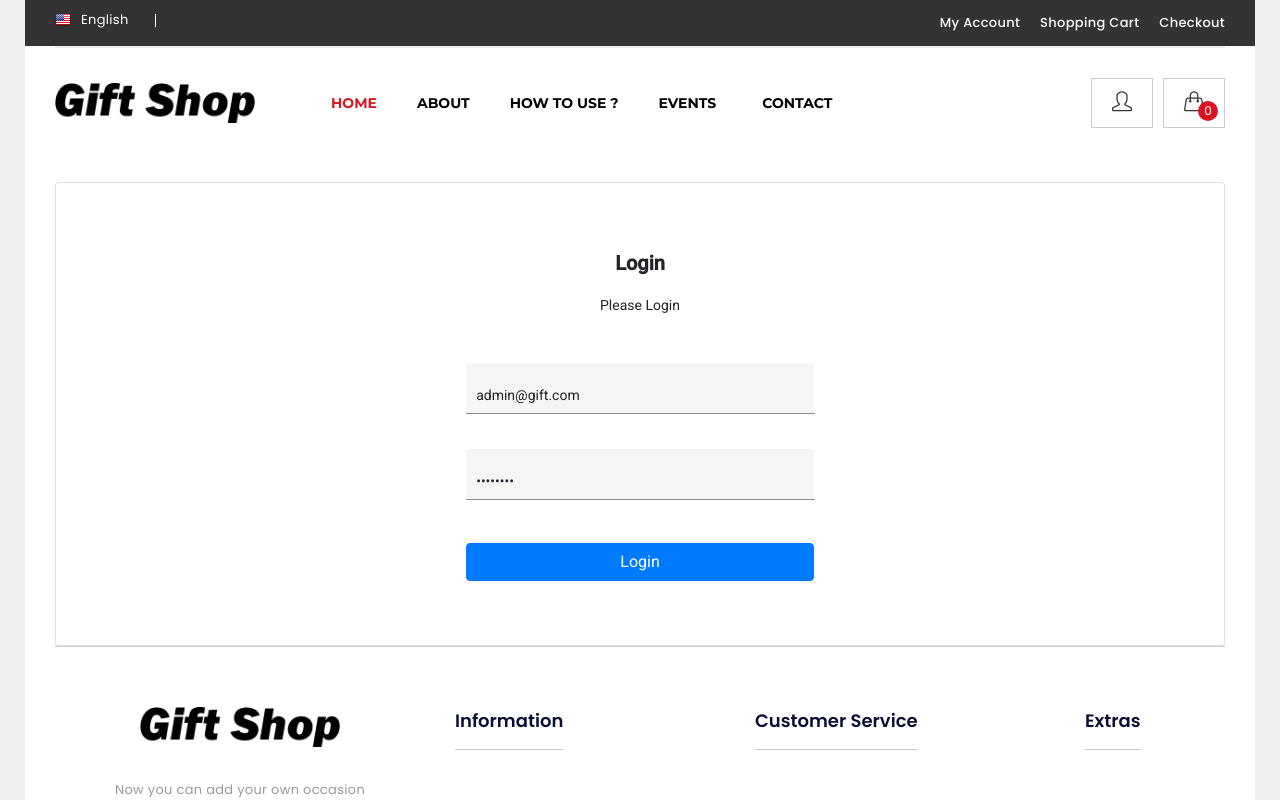
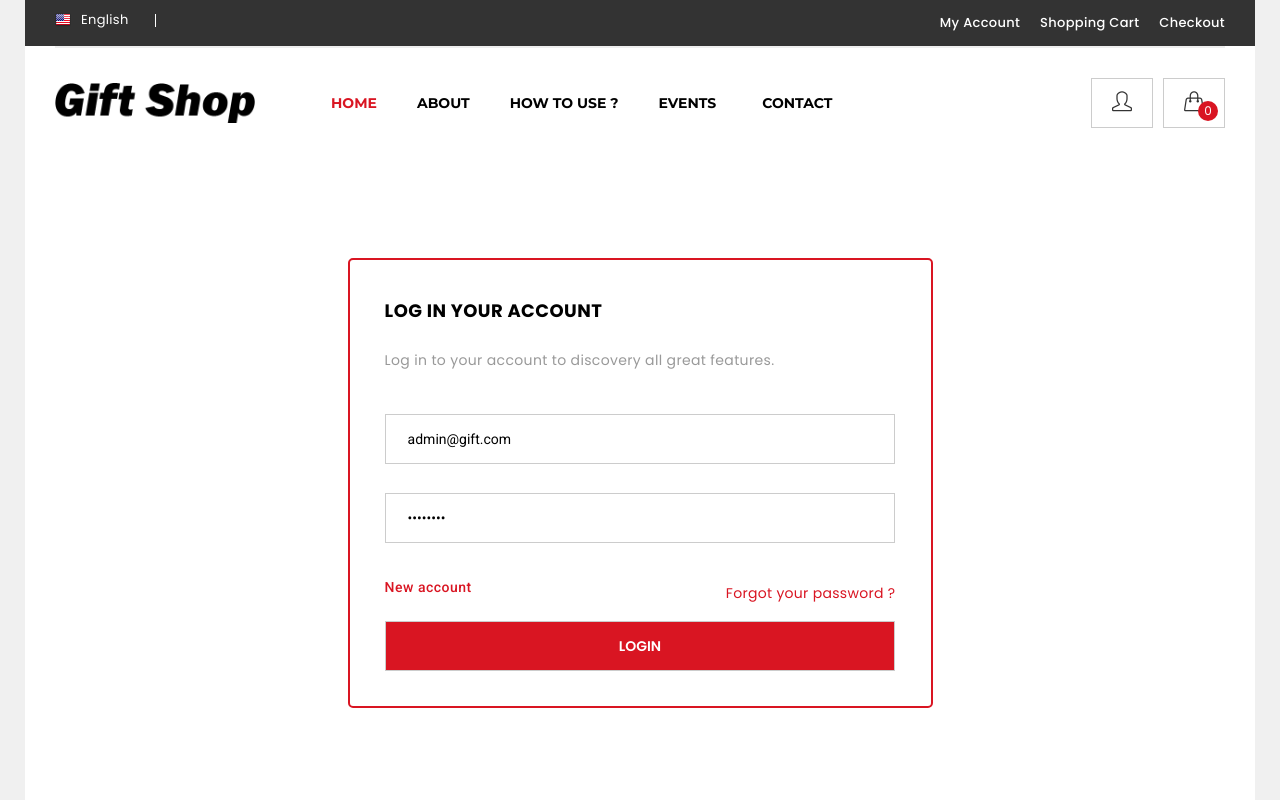
Before and after one commit to basel12345/Gift-Website, an Angular app: page /auth/login in a window 1280 px wide. Shown: the top 800 px of the page. Built offline with nearby package versions, Linux system fonts and the light colour scheme; some icons are missing; a web font is replaced by a local one.

Commit message:
log in styles

```diff
--- a/src/app/auth/login/login.component.html
+++ b/src/app/auth/login/login.component.html
@@ -1,14 +1,15 @@
-<section id="login" class="wow fadeIn pt-4">
+<section class="login_area p_100">
   <div class="container">
-        <div class="card py-lg-5 p-3 text-center">
-            <div class="row w-100 mx-0">
-                <div class="col-lg-4 my-3 mx-auto">
-                    <h2 class="font-weight-bold">Login</h2>
-                    <p>Please Login</p>
-                    <form [formGroup]="loginForm" class="mt-5" (ngSubmit)="onLogin(loginForm.value)">
-                        <!-- Email admin@admin.com-->
-                        <mat-form-field appearance="fill" class="w-100 wow fadeIn">
-                            <input matInput placeholder="Email address" type="email" required formControlName="email" />
+    <div class="login_inner loginpageout">
+      <div class="row">
+        <div class="col-lg-12">
+          <div class="login_title">
+            <h2 class="mb-0">log in your account</h2>
+            <p>Log in to your account to discovery all great features.</p>
+          </div>
+          <form [formGroup]="loginForm" (ngSubmit)="onLogin(loginForm.value)"  class="login_form row">
+            <div class="col-lg-12 form-group">
+              <input matInput placeholder="Email address" class="w-100" type="email" required formControlName="email" />
               <!-- Email Validation -->
               <mat-hint class="text-danger" *ngIf="loginForm.controls['email'].touched">
                                 <span *ngIf="loginForm.controls['email'].errors?.required">
@@ -18,10 +19,9 @@
                   Invalid Email
                 </span>
               </mat-hint>
-                        </mat-form-field>
-                        <!-- Password 123456-->
-                        <mat-form-field appearance="fill" class="w-100 mt-3 wow fadeIn">
-                            <input matInput placeholder="Password" type="password" required formControlName="password" />
+            </div>
+            <div class="col-lg-12 form-group">
+              <input matInput placeholder="Password" class="w-100" type="password" required formControlName="password" />
               <!-- Password Validation -->
               <mat-hint class="text-danger" *ngIf="loginForm.controls['password'].touched">
                                 <span *ngIf="loginForm.controls['password'].errors?.required">
@@ -31,12 +31,22 @@
                   Please enter at least 6 characters
                 </span>
               </mat-hint>
-                        </mat-form-field>
-                        <button class="btn btn-primary w-100 mt-4 wow fadeIn" [disabled]="loginForm.invalid">
-              Login
-            </button>
+            </div>
+            <div class="col-lg-6 mb-0 form-group">
+              <h5 style="font-weight: 500;
+    line-height: 1.2; font-size: 1.25rem;"><a href="auth/register" style="font-size: 14px; letter-spacing: 0.5px;"> New account</a></h5>
+            </div>
+            <div class="col-lg-6 mb-0 form-group">
+              <h4><a href="forget-password.php"> Forgot your password ?</a></h4>
+            </div>
+
+            <div class="col-lg-12 mb-0 mt-0 form-group mt-0">
+              <button type="submit" value="submit" class="btn update_btn form-control" style="background-color: #d91522;
+    color: #fff;" [disabled]="loginForm.invalid">Login</button>
+            </div>
           </form>
         </div>
+
       </div>
     </div>
   </div>
```
Lines whose indentation alone changed are shown as unchanged.
